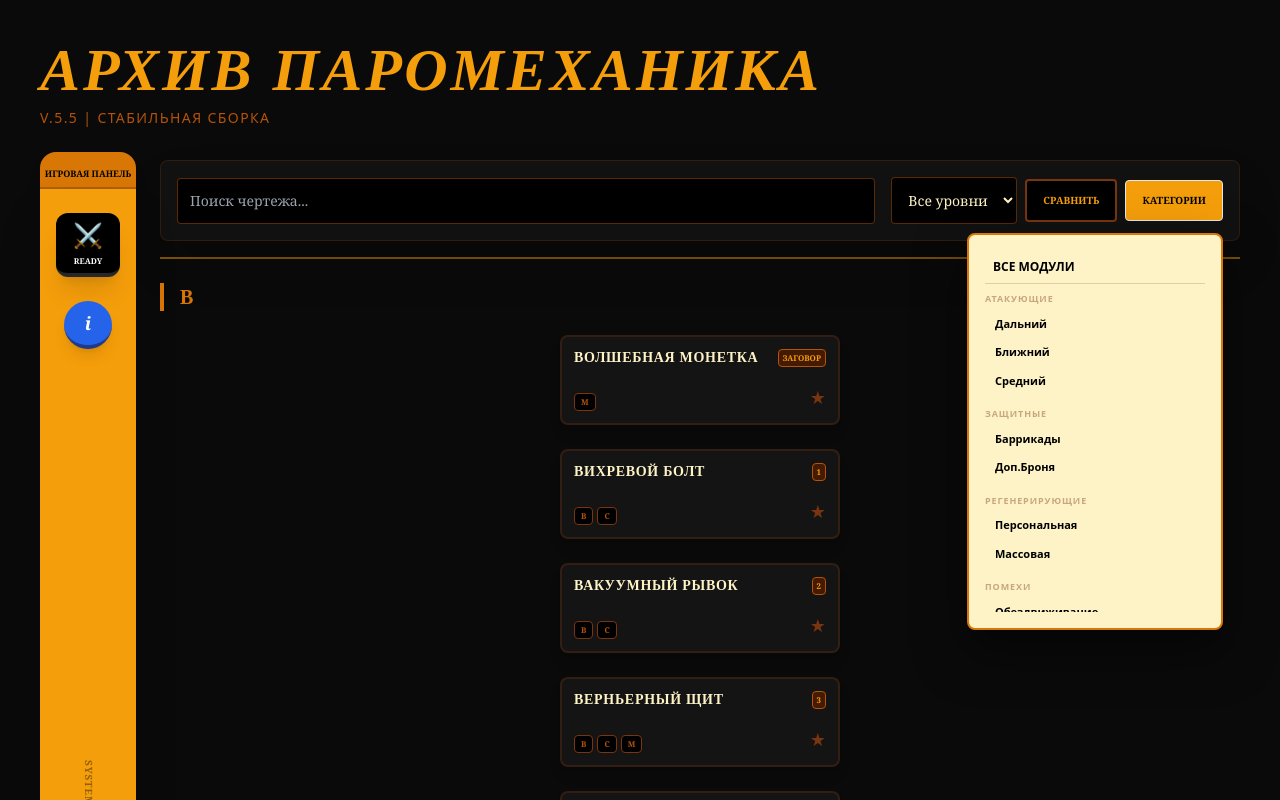
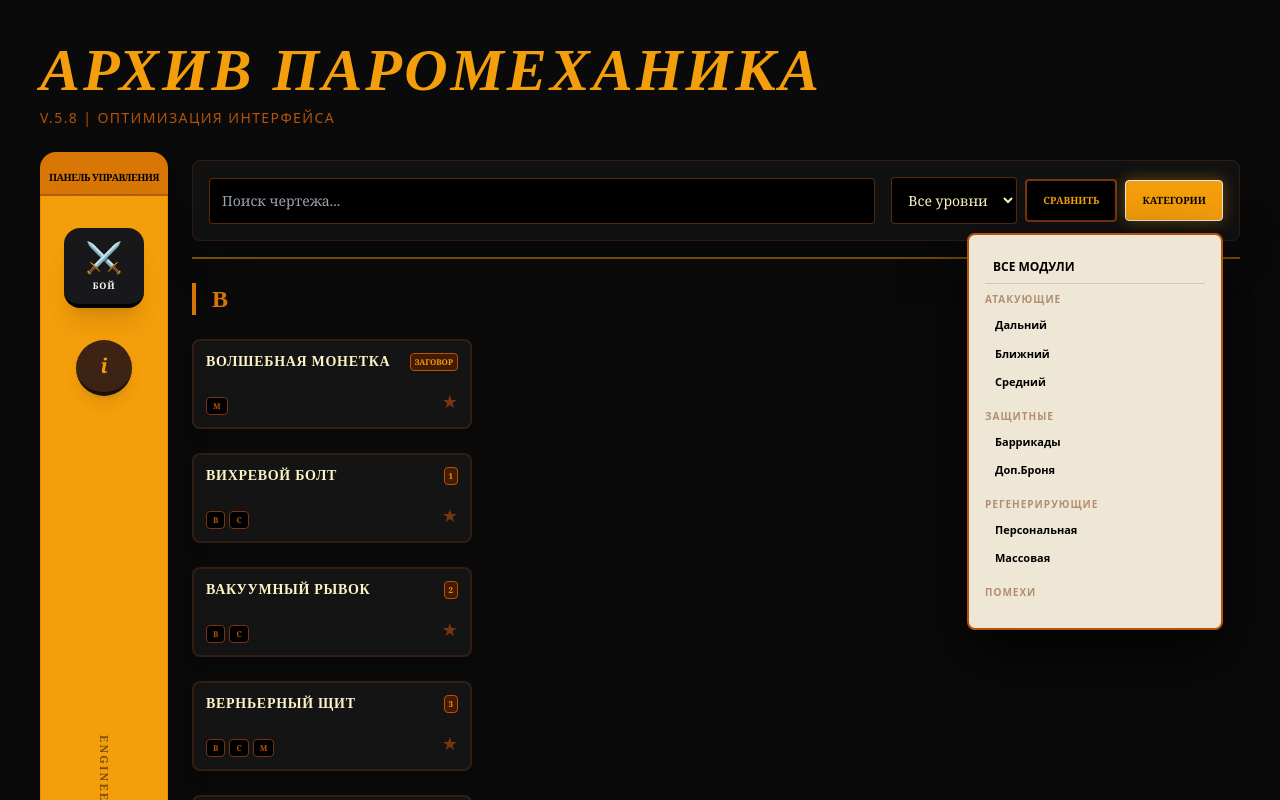
Before and after one commit to Whykenns110/spells_pm, a React (Vite) app: page / in a window 1280 px wide. Both pictures are taken after a click on the button "КАТЕГОРИИ". Shown: the top 800 px of the page. Built offline with nearby package versions, Linux system fonts and the light colour scheme.

Commit message:
fix postcss for tailwind v4

```diff
--- a/src/App.jsx
+++ b/src/App.jsx
@@ -62,36 +62,38 @@ export default function App() {
     <div className="min-h-screen bg-[#0a0a0a] text-amber-50 font-serif">
       <header className="p-10 pb-6">
         <h1 className="text-4xl md:text-6xl font-black text-amber-500 uppercase italic leading-tight">АРХИВ ПАРОМЕХАНИКА</h1>
-        <p className="text-amber-700 text-sm mt-2 uppercase tracking-widest font-sans">v.5.5 | Стабильная сборка</p>
+        <p className="text-amber-700 text-sm mt-2 uppercase tracking-widest font-sans">v.5.8 | Оптимизация интерфейса</p>
       </header>
 
       <div className="flex gap-6 px-4 md:px-10 pb-10 relative">
 
-        {/* РАСШИРЕННАЯ ИГРОВАЯ ПАНЕЛЬ */}
-        <div className="w-16 md:w-24 flex flex-col items-center sticky top-6 h-[calc(100vh-48px)] z-[100]">
-          <div className="w-full bg-amber-600 pt-4 pb-2 rounded-t-2xl border-b-2 border-black/20 flex flex-col items-center shadow-lg">
-            <span className="text-[9px] font-black text-black uppercase text-center px-1 leading-tight">ИГРОВАЯ ПАНЕЛЬ</span>
+        {/* МАКСИМАЛЬНО ШИРОКАЯ ИГРОВАЯ ПАНЕЛЬ */}
+        <div className="w-20 md:w-32 flex flex-col items-center sticky top-6 h-[calc(100vh-48px)] z-[100]">
+          <div className="w-full bg-amber-600 pt-5 pb-3 rounded-t-2xl border-b-2 border-black/20 flex flex-col items-center shadow-lg">
+            <span className="text-[10px] md:text-xs font-black text-black uppercase text-center px-1 leading-none tracking-tighter">ПАНЕЛЬ УПРАВЛЕНИЯ</span>
           </div>
 
-          <div className="w-full bg-amber-500 flex-grow flex flex-col items-center py-6 gap-6 shadow-2xl rounded-b-xl">
+          <div className="w-full bg-amber-500 flex-grow flex flex-col items-center py-8 gap-8 shadow-2xl rounded-b-xl border-x border-b border-amber-600/50">
+            {/* КНОПКА БОЙ */}
             <button
               onClick={() => setIsCombatMode(!isCombatMode)}
-              className={`w-12 h-12 md:w-16 md:h-16 rounded-xl flex flex-col items-center justify-center transition-all shadow-xl border-b-4
-                ${isCombatMode ? 'bg-red-600 border-red-900 translate-y-1' : 'bg-black border-zinc-800 hover:bg-zinc-900'}`}
+              className={`w-14 h-14 md:w-20 md:h-20 rounded-2xl flex flex-col items-center justify-center transition-all shadow-xl border-b-4
+                ${isCombatMode ? 'bg-red-700 border-red-950 scale-95' : 'bg-zinc-900 border-black hover:bg-zinc-800'}`}
             >
-              <span className="text-white text-2xl">⚔️</span>
-              <span className="text-[8px] text-white font-black mt-1 uppercase">{isCombatMode ? 'BATTLE' : 'READY'}</span>
+              <span className="text-white text-3xl">⚔️</span>
+              <span className="text-[9px] text-white font-black mt-1 uppercase tracking-widest">{isCombatMode ? 'АКТИВ' : 'БОЙ'}</span>
             </button>
 
+            {/* КНОПКА ИНФО (КОРИЧНЕВАЯ) */}
             <button
               onClick={() => setShowCombatInfo(true)}
-              className="w-10 h-10 md:w-12 md:h-12 bg-blue-600 border-b-4 border-blue-900 rounded-full flex items-center justify-center hover:bg-blue-500 transition-all shadow-lg"
+              className="w-10 h-10 md:w-14 md:h-14 bg-[#3d2314] border-b-4 border-[#1a0f08] rounded-full flex items-center justify-center hover:bg-[#4d2d1a] transition-all shadow-lg group"
             >
-              <span className="text-white font-black text-lg italic">i</span>
+              <span className="text-amber-500 font-black text-xl italic group-hover:scale-110 transition-transform">i</span>
             </button>
 
-            <div className="mt-auto pb-6 opacity-40">
-               <div className="text-black font-black text-[10px] uppercase vertical-text tracking-widest">SYSTEM_ACTIVE</div>
+            <div className="mt-auto pb-8 opacity-50">
+               <div className="text-black font-black text-[11px] uppercase vertical-text tracking-[0.2em] select-none">ENGINEER_OS</div>
             </div>
           </div>
         </div>
@@ -112,19 +114,18 @@ export default function App() {
             />
           ) : (
             <>
-              {/* ИНТЕРФЕЙС (ПОИСК + КАТЕГОРИИ) */}
+              {/* ПОИСК И КАТЕГОРИИ */}
               <div className="sticky top-0 z-[60] bg-[#0a0a0a] pt-2 pb-4 border-b-2 border-amber-500/50">
                 <div className="flex flex-wrap gap-4 bg-[#111] p-4 border border-amber-900/30 rounded-lg items-center shadow-2xl relative">
                   <input type="text" placeholder="Поиск чертежа..." className="bg-black border border-amber-700/50 p-3 rounded text-amber-100 flex-grow outline-none focus:border-amber-400 text-sm" value={search} onChange={(e) => setSearch(e.target.value)} />
 
                   <div className="flex gap-2 items-center">
-                    <select className="bg-black border border-amber-700/50 p-3 rounded text-amber-100 text-sm outline-none" value={levelFilter} onChange={(e) => setLevelFilter(e.target.value)}>
+                    <select className="bg-black border border-amber-700/50 p-3 rounded text-amber-100 text-sm outline-none cursor-pointer" value={levelFilter} onChange={(e) => setLevelFilter(e.target.value)}>
                       <option value="all">Все уровни</option>
                       <option value="Заговор">Заговоры</option>
                       {[1,2,3,4].map(l => <option key={l} value={String(l)}>{l} уровень</option>)}
                     </select>
 
-                    {/* СРАВНЕНИЕ С КНОПКОЙ ОТМЕНЫ */}
                     <div className="flex gap-1">
                         <button
                             onClick={() => { if(compareMode && compareList.length >= 2) setShowCompareResults(true); setCompareMode(!compareMode); }}
@@ -139,22 +140,21 @@ export default function App() {
                         )}
                     </div>
 
-                    {/* КАТЕГОРИИ С ПРАВИЛЬНЫМ Z-INDEX */}
                     <div className="relative">
                         <button
                             onClick={() => setShowCategories(!showCategories)}
-                            className={`px-4 py-3 border rounded font-bold text-[10px] uppercase transition-colors ${showCategories ? 'bg-amber-500 text-black' : 'border-amber-800/40 text-amber-500 hover:bg-amber-900/10'}`}
+                            className={`px-4 py-3 border rounded font-bold text-[10px] uppercase transition-colors ${showCategories ? 'bg-amber-500 text-black shadow-[0_0_15px_rgba(245,158,11,0.4)]' : 'border-amber-800/40 text-amber-500 hover:bg-amber-900/10'}`}
                         >
                             Категории
                         </button>
                         {showCategories && (
-                        <div className="absolute top-full right-0 mt-3 w-64 bg-amber-100 text-black rounded-lg shadow-[0_20px_50px_rgba(0,0,0,0.5)] z-[200] p-4 font-sans border-2 border-amber-600">
-                            <div onClick={() => {setCategoryFilter(null); setShowCategories(false);}} className="cursor-pointer hover:bg-amber-300 px-2 py-2 font-black border-b border-amber-900/20 mb-2 uppercase text-xs">Все модули</div>
+                        <div className="absolute top-full right-0 mt-3 w-64 bg-[#efe7d6] text-black rounded-lg shadow-[0_25px_60px_rgba(0,0,0,0.8)] z-[210] p-4 font-sans border-2 border-amber-700">
+                            <div onClick={() => {setCategoryFilter(null); setShowCategories(false);}} className="cursor-pointer hover:bg-amber-200 px-2 py-2 font-black border-b border-amber-900/20 mb-2 uppercase text-xs">Все модули</div>
                             <div className="max-h-80 overflow-y-auto custom-scrollbar-light">
                                 {Object.entries(categories).map(([cat, subs]) => (
                                 <div key={cat} className="mb-3">
-                                    <div className="font-black text-[9px] uppercase text-amber-900/40 mb-1 tracking-widest">{cat}</div>
-                                    {subs.map(s => <div key={s} onClick={() => {setCategoryFilter(s); setShowCategories(false);}} className="cursor-pointer hover:bg-amber-300 px-2 py-1.5 text-[11px] font-bold border-l-2 border-transparent hover:border-amber-600">{s}</div>)}
+                                    <div className="font-black text-[10px] uppercase text-amber-900/50 mb-1 tracking-widest">{cat}</div>
+                                    {subs.map(s => <div key={s} onClick={() => {setCategoryFilter(s); setShowCategories(false);}} className="cursor-pointer hover:bg-amber-300 px-2 py-1.5 text-[11px] font-bold border-l-2 border-transparent hover:border-amber-600 transition-all">{s}</div>)}
                                 </div>
                                 ))}
                             </div>
@@ -165,15 +165,18 @@ export default function App() {
                 </div>
               </div>
 
-              <div className="grid grid-cols-1 lg:grid-cols-4 gap-6 items-start">
+              <div className="grid grid-cols-1 lg:grid-cols-4 gap-8 items-start">
+                {/* ОСНОВНАЯ СЕТКА ЗАКЛИНАНИЙ */}
                 <main className="lg:col-span-3 space-y-12">
                   {Object.entries(filteredData).map(([letter, spells]) => (
-                    <div key={letter}>
-                      <h2 className="text-xl text-amber-600 font-black mb-6 uppercase border-l-4 border-amber-600 pl-4 tracking-tighter">{letter}</h2>
-                      {/* ЦЕНТРИРОВАНИЕ КАРТОЧЕК И ОГРАНИЧЕНИЕ ШИРИНЫ */}
-                      <div className="grid grid-cols-1 md:grid-cols-2 xl:grid-cols-3 gap-6 justify-items-center">
+                    <div key={letter} className="animate-in fade-in duration-500">
+                      <h2 className="text-2xl text-amber-600 font-black mb-6 uppercase border-l-4 border-amber-600 pl-4 tracking-tighter shadow-sm">{letter}</h2>
+
+                      {/* УБРАЛИ justify-items-center, ДОБАВИЛИ gap-4 и ОГРАНИЧЕНИЕ ШИРИНЫ КОНТЕЙНЕРА */}
+                      <div className="grid grid-cols-1 md:grid-cols-2 xl:grid-cols-3 gap-x-4 gap-y-6">
                         {spells.map(spell => (
-                          <div key={spell.name} className="w-full max-w-[280px]">
+                          <div key={spell.name} className="flex justify-start">
+                            <div className="w-full max-w-[280px]">
                               <SpellCard
                                   spell={spell}
                                   isSelected={compareList.some(s => s.name === spell.name)}
@@ -181,6 +184,7 @@ export default function App() {
                                   onClick={(s) => compareMode ? (compareList.some(i => i.name === s.name) ? setCompareList(prev => prev.filter(i => i.name !== s.name)) : compareList.length < 3 && setCompareList(prev => [...prev, s])) : setActiveSpell(s)}
                                   onFav={toggleFav}
                               />
+                            </div>
                           </div>
                         ))}
                       </div>
@@ -191,12 +195,12 @@ export default function App() {
                 <aside className="lg:col-span-1 sticky top-[120px] max-h-[calc(100vh-160px)] overflow-y-auto pr-2 custom-scrollbar font-sans">
                   <button onClick={() => setShowFavPane(!showFavPane)} className={`w-full py-3 rounded-t-lg border-2 font-black text-sm transition-all ${showFavPane ? 'bg-amber-600 text-black border-amber-400 shadow-lg' : 'bg-black text-amber-600 border-amber-900'}`}>★ АРХИВ</button>
                   {showFavPane && (
-                    <div className="bg-[#111] border-2 border-t-0 border-amber-600/30 rounded-b-xl p-3 space-y-2">
-                      {favorites.length === 0 ? <p className="text-center text-amber-900 text-[10px] uppercase py-4 italic">Пусто</p> :
+                    <div className="bg-[#111] border-2 border-t-0 border-amber-600/30 rounded-b-xl p-3 space-y-2 shadow-inner">
+                      {favorites.length === 0 ? <p className="text-center text-amber-900 text-[10px] uppercase py-4 italic">Система ожидания...</p> :
                         favorites.map(f => (
-                          <div key={f.name} onClick={() => setActiveSpell(f)} className="flex items-center justify-between bg-black p-2 rounded border border-amber-900/30 hover:border-amber-500 cursor-pointer group">
-                            <div className="flex flex-col"><span className="text-[8px] text-amber-700 font-bold uppercase">{f.level}</span><span className="text-[10px] font-bold text-amber-100 group-hover:text-amber-400 truncate w-24 uppercase">{f.name}</span></div>
-                            <button onClick={(e) => { e.stopPropagation(); toggleFav(f); }} className="text-red-900 hover:text-red-500 text-lg px-1">×</button>
+                          <div key={f.name} onClick={() => setActiveSpell(f)} className="flex items-center justify-between bg-black p-2 rounded border border-amber-900/30 hover:border-amber-500 cursor-pointer group transition-all">
+                            <div className="flex flex-col"><span className="text-[8px] text-amber-700 font-bold uppercase">{f.level}</span><span className="text-[10px] font-bold text-amber-100 group-hover:text-amber-400 truncate w-24 uppercase tracking-tighter">{f.name}</span></div>
+                            <button onClick={(e) => { e.stopPropagation(); toggleFav(f); }} className="text-red-900 hover:text-red-500 text-lg px-1 transform hover:scale-125 transition-transform">×</button>
                           </div>
                         ))}
                     </div>
@@ -208,19 +212,19 @@ export default function App() {
         </div>
       </div>
 
-      {/* МОДАЛКА ИНФО */}
+      {/* МОДАЛКИ (БЕЗ ИЗМЕНЕНИЙ) */}
       {showCombatInfo && (
         <div className="fixed inset-0 z-[300] flex items-center justify-center p-4 bg-black/90 backdrop-blur-md" onClick={() => setShowCombatInfo(false)}>
-          <div className="bg-amber-100 p-8 rounded-2xl max-w-sm w-full border-4 border-amber-600 shadow-[0_0_50px_rgba(217,119,6,0.5)] text-center" onClick={e => e.stopPropagation()}>
-            <div className="text-5xl mb-4">⚙️</div>
-            <h3 className="text-black font-black text-xl uppercase mb-4 italic leading-none">Система Боя</h3>
-            <p className="text-amber-900 font-bold leading-tight text-sm">Добавьте нужные заклинания в <span className="text-amber-600 italic">избранное</span>, чтобы они отображались в боевом режиме. Нажмите на ⚔️ для активации.</p>
-            <button onClick={() => setShowCombatInfo(false)} className="mt-8 w-full bg-black text-amber-500 py-3 rounded-lg font-black uppercase hover:bg-zinc-900 transition-all border-b-4 border-amber-800">ПОНЯЛ</button>
+          <div className="bg-[#efe7d6] p-8 rounded-2xl max-w-sm w-full border-4 border-[#3d2314] shadow-[0_0_60px_rgba(0,0,0,0.8)] text-center animate-in zoom-in duration-300" onClick={e => e.stopPropagation()}>
+            <div className="text-5xl mb-4 grayscale">🛠️</div>
+            <h3 className="text-[#3d2314] font-black text-2xl uppercase mb-4 italic leading-none underline decoration-amber-600">Система Боя</h3>
+            <p className="text-[#4d2d1a] font-bold leading-tight text-sm px-2">Добавьте нужные заклинания в <span className="text-amber-700 italic">избранное</span>, чтобы они отображались в боевом режиме. Нажмите на ⚔️ для активации боевого протокола.</p>
+            <button onClick={() => setShowCombatInfo(false)} className="mt-8 w-full bg-[#3d2314] text-amber-500 py-4 rounded-lg font-black uppercase hover:bg-[#2a180e] transition-all border-b-4 border-black">ПРИНЯТО</button>
           </div>
         </div>
       )}
 
-      {/* МОДАЛКИ МОДУЛЕЙ */}
+      {/* ... Остальные модалки Сравнения и Активного заклинания ... */}
       {showCompareResults && (
         <div className="fixed inset-0 z-[200] bg-black/95 backdrop-blur-xl p-6 overflow-y-auto">
           <div className="max-w-7xl mx-auto flex flex-col h-full">
```
Lines whose indentation alone changed are shown as unchanged.
